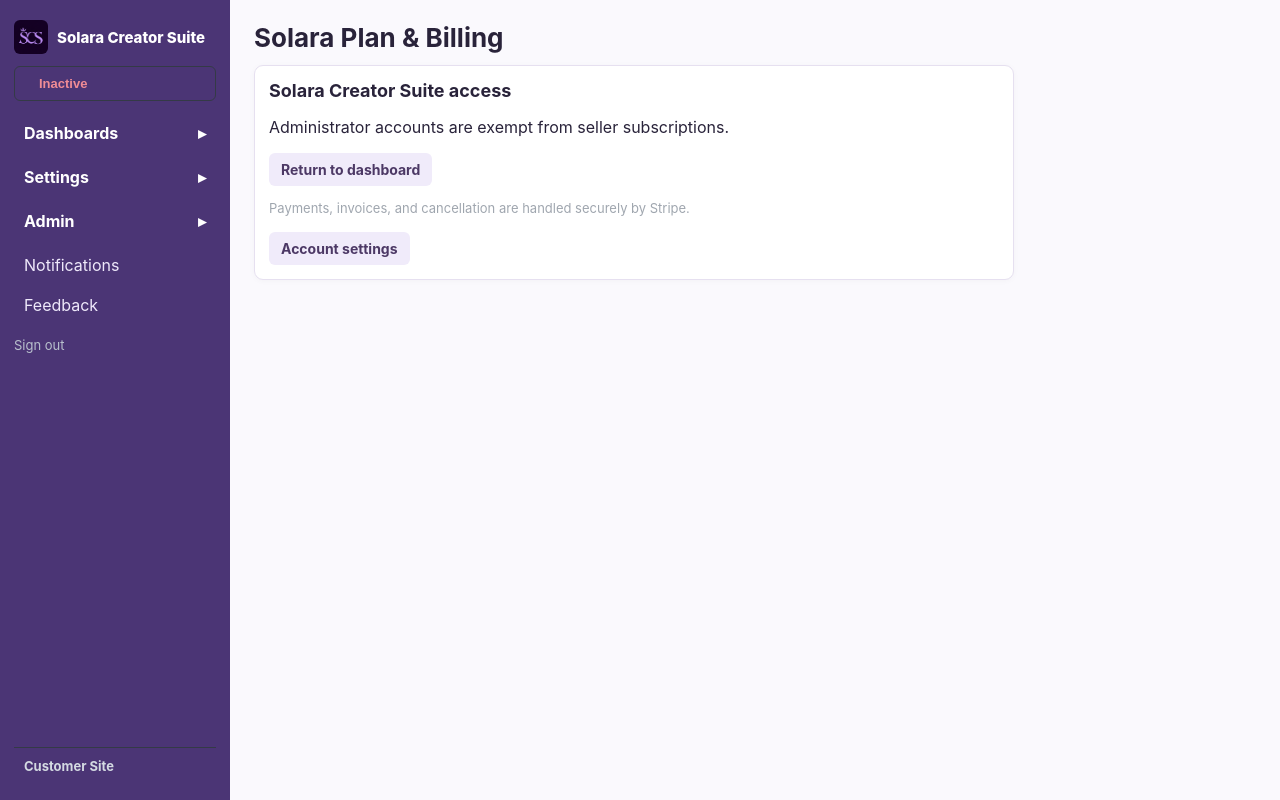
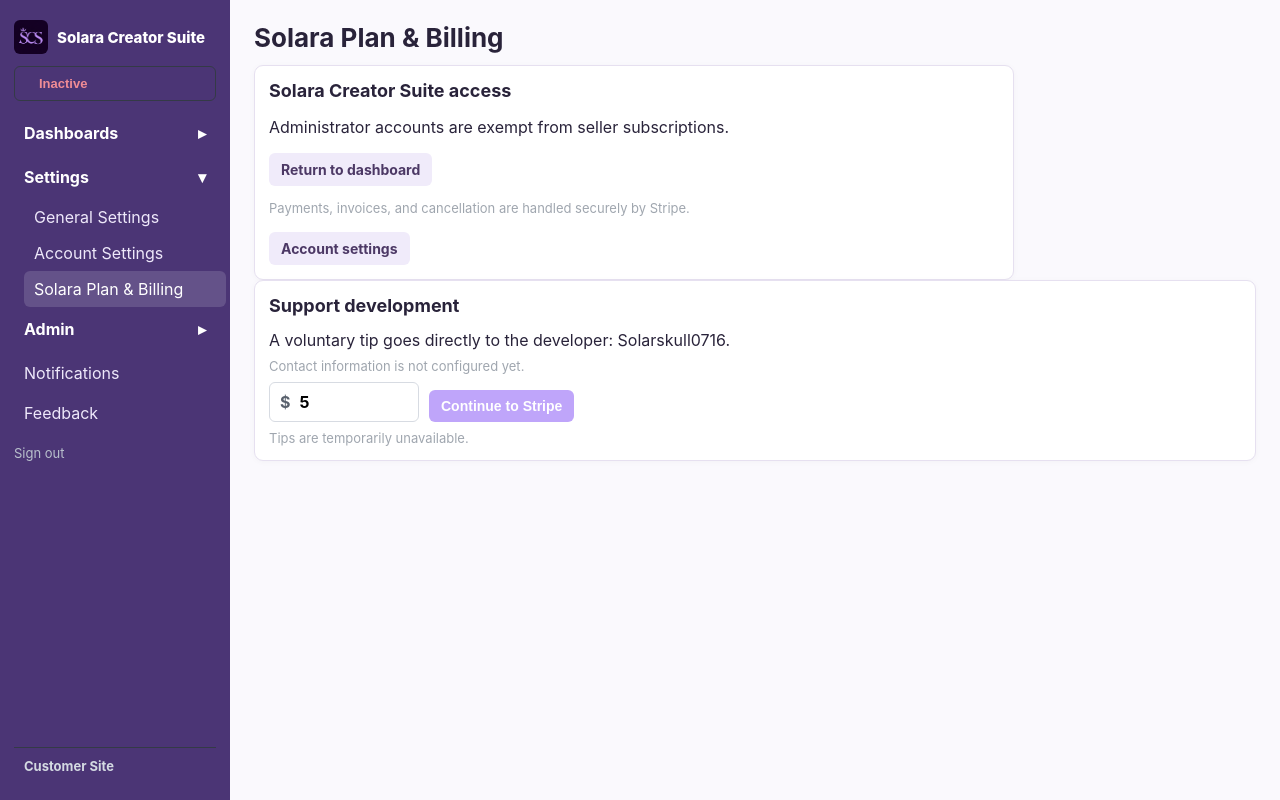
Before and after one commit to Alock0716/BusinessTracker, a Flask app: page /settings/billing in a window 1280 px wide. Run offline with Flask 3, Linux system fonts and the light colour scheme; a user stored in the database is signed in; data comes from the database, SQL or seed files in the repository; some libraries are stand-ins or nearby versions.

Commit message:
Bug FIx: Updated To Include Tip on Billings Page And Added Billing Page to Nav Bar

```diff
--- a/templates/base.html
+++ b/templates/base.html
@@ -33,8 +33,9 @@
 				(url_for('customers'), 'Customers', false),
 				(url_for('analytics'), 'Analytics', false)] %}
 			{% set settings_links = [
+				(url_for('settings'), 'General Settings', true),
 				(url_for('account_settings'), 'Account Settings', false),
-				(url_for('settings'), 'General Settings', true)] %}
+				(url_for('seller_billing'), 'Solara Plan & Billing', false) ] %}
 			{% if current_creator and not current_creator.is_admin %}{% set settings_links = settings_links + [(url_for('seller_billing'), 'Plan &amp; Billing', false)] %}{% endif %}
 			{% set admin_links = [(url_for('admin_dashboard'), 'Admin Dashboard', false), (url_for('admin_feedback'), 'Feedback Dashboard', false)] %}
 			{% macro nav_group(key, title, links) %}
--- a/templates/feedback/seller.html
+++ b/templates/feedback/seller.html
@@ -2,10 +2,10 @@
 {% block title %}Feedback{% endblock %}
 {% block heading %}Feedback{% endblock %}
 {% block content %}
-<section class="panel account-settings-panel">
+<section class="panel">
     <h2>Send feedback</h2>
     <p class="muted">Share a suggestion, report a problem, or ask a question. An administrator will review it.</p>
-    <form method="post" class="form account-settings-form">
+    <form method="post" class="form">
         <label>Type<select name="feedback_type">{% for t in types %}<option value="{{t}}">{{t|capitalize}}</option>{% endfor %}</select></label>
         <label>Subject<input name="subject" maxlength="160" required></label>
         <label>Message<textarea name="message" rows="6" maxlength="5000" required></textarea></label>
--- a/templates/settings/billing.html
+++ b/templates/settings/billing.html
@@ -36,4 +36,10 @@
     <p class="muted">Payments, invoices, and cancellation are handled securely by Stripe.</p>
     <a class="button secondary" href="{{url_for('account_settings')}}">Account settings</a>
 </section>
+<section class="panel developer-support-panel">
+	<h2>Support development</h2>
+	{% set developer_return_to = 'seller_billing' %}
+	{% set developer_show_contact = not current_creator.disable_content_contact %}
+	{% include 'developer_support.html' %}
+</section>
 {% endblock %}
```
Also changed, not shown: templates/settings/account.html (+6 -6 lines).
